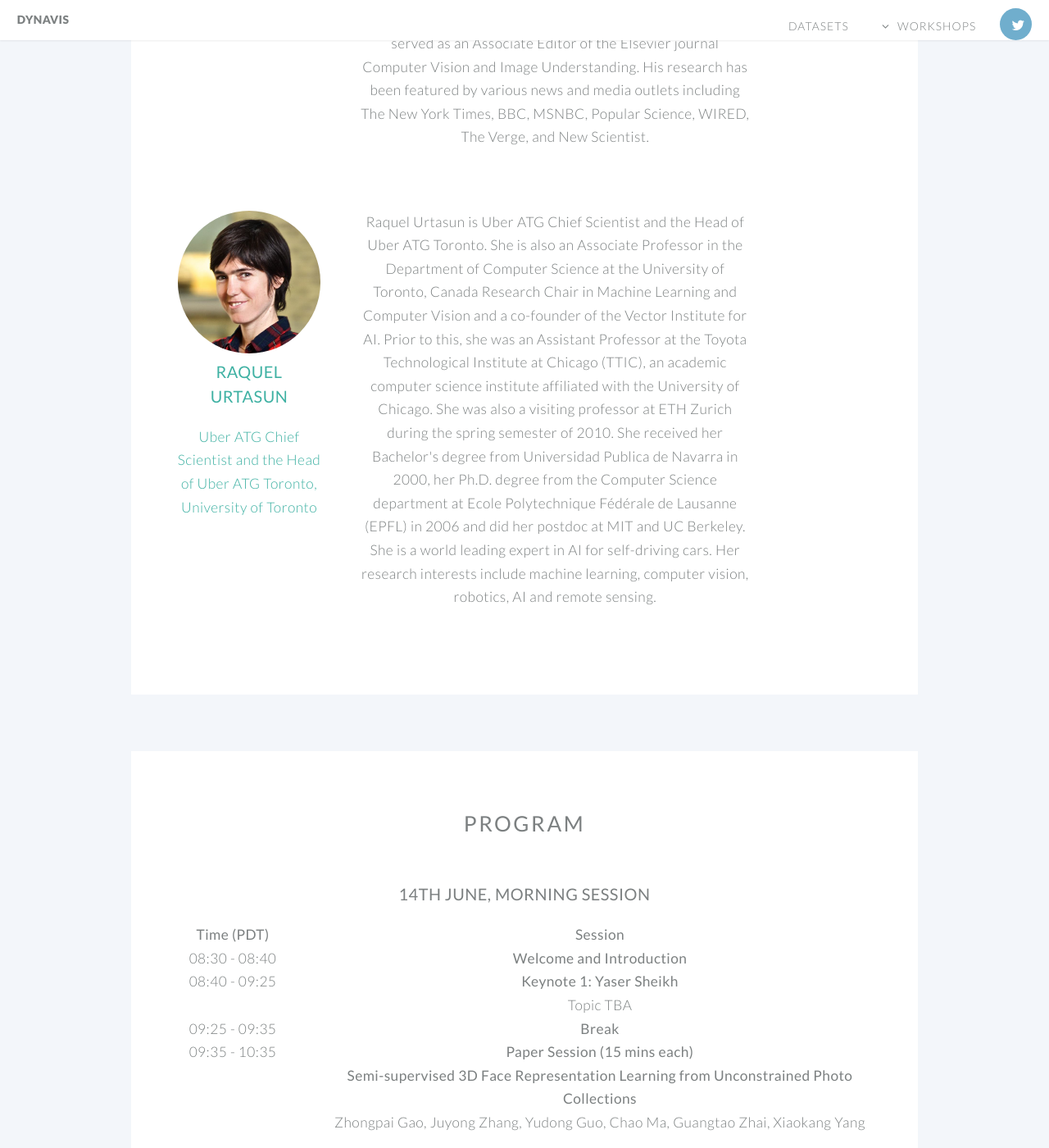
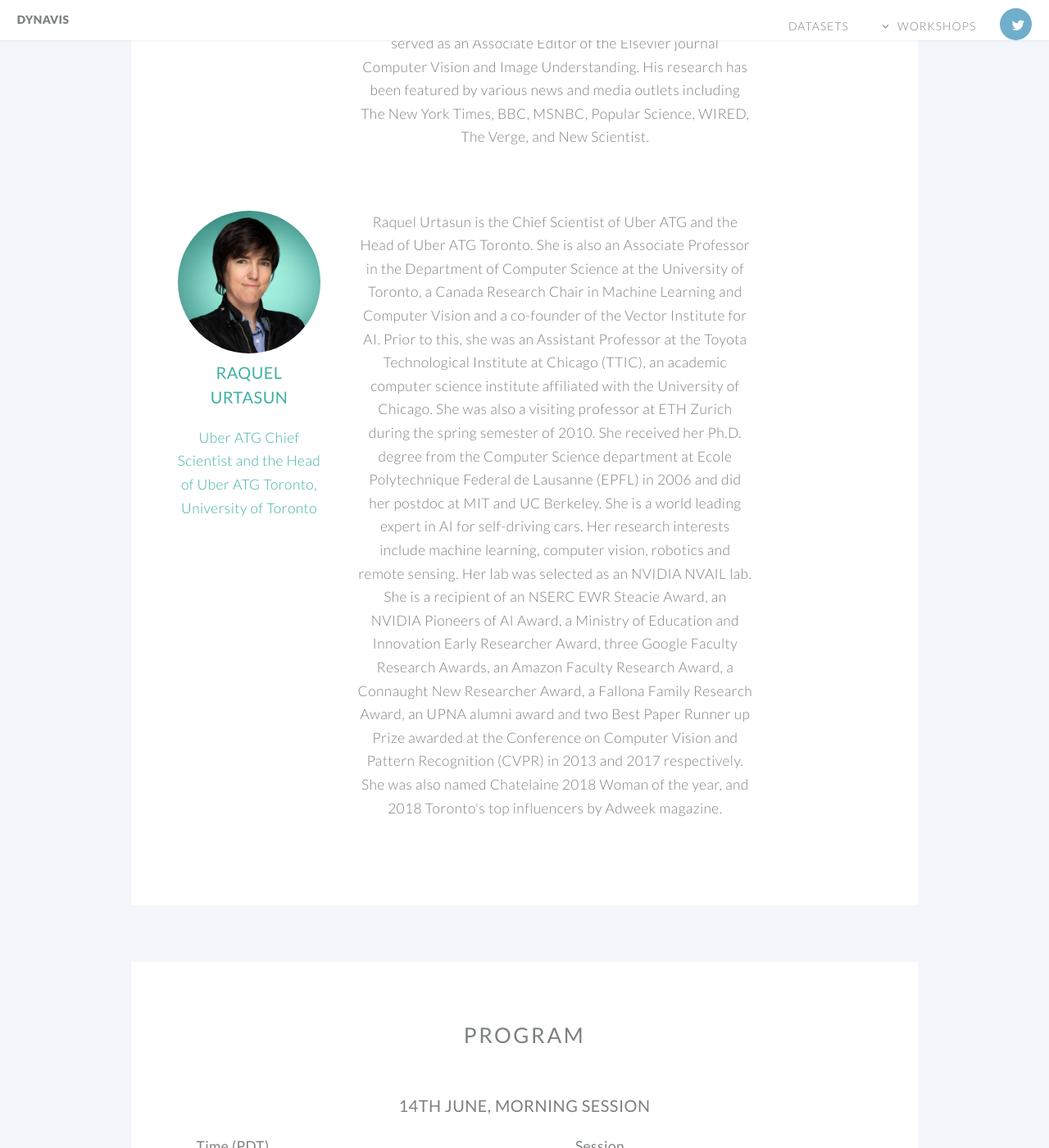
Before and after one commit to DynaVis/DynaVis.github.io, a Jekyll site: the page built from 2020.html, in a window 1280 px wide and 1400 px high, scrolled down 2431 px. Shown: the whole window at 82% size. Built offline with Jekyll 4.4.1, drawn with Linux system fonts in a browser that asks for light colours.

Commit message:
Raquel U. Bio and Pic Updated

```diff
--- a/2020.html
+++ b/2020.html
@@ -88,7 +88,9 @@
                 </a>
             </div>
             <div class="7u">
-            	<p>Raquel Urtasun is Uber ATG Chief Scientist and the Head of Uber ATG Toronto. She is also an Associate Professor in the Department of Computer Science at the University of Toronto, Canada Research Chair in Machine Learning and Computer Vision and a co-founder of the Vector Institute for AI. Prior to this, she was an Assistant Professor at the Toyota Technological Institute at Chicago (TTIC), an academic computer science institute affiliated with the University of Chicago. She was also a visiting professor at ETH Zurich during the spring semester of 2010. She received her Bachelor's degree from Universidad Publica de Navarra in 2000, her Ph.D. degree from the Computer Science department at Ecole Polytechnique Fédérale de Lausanne (EPFL) in 2006 and did her postdoc at MIT and UC Berkeley. She is a world leading expert in AI for self-driving cars. Her research interests include machine learning, computer vision, robotics, AI and remote sensing.
+            	<p>Raquel Urtasun is the Chief Scientist of Uber ATG and the Head of Uber ATG Toronto. She is also an Associate Professor in the
+Department of Computer Science at the University of Toronto, a Canada Research Chair in Machine Learning and Computer Vision and a co-founder of the Vector Institute for AI. Prior to this, she was an Assistant Professor at the Toyota Technological Institute at Chicago (TTIC), an academic computer science institute affiliated with the University of Chicago. She was also a visiting professor at ETH Zurich during the spring semester of 2010. She received her Ph.D. degree from the Computer Science department at Ecole
+Polytechnique Federal de Lausanne (EPFL) in 2006 and did her postdoc at MIT and UC Berkeley. She is a world leading expert in AI for self-driving cars. Her research interests include machine learning, computer vision, robotics and remote sensing. Her lab was selected as an NVIDIA NVAIL lab. She is a recipient of an NSERC EWR Steacie Award, an NVIDIA Pioneers of AI Award, a Ministry of Education and Innovation Early Researcher Award, three Google Faculty Research Awards, an Amazon Faculty Research Award, a Connaught New Researcher Award, a Fallona Family Research Award, an UPNA alumni award and two Best Paper Runner up Prize awarded at the Conference on Computer Vision and Pattern Recognition (CVPR) in 2013 and 2017 respectively. She was also named Chatelaine 2018 Woman of the year, and 2018 Toronto's top influencers by Adweek magazine.</p>
             	</p>
 			</div>
 
```
Also changed, not shown: images/2020/ru.jpg.
